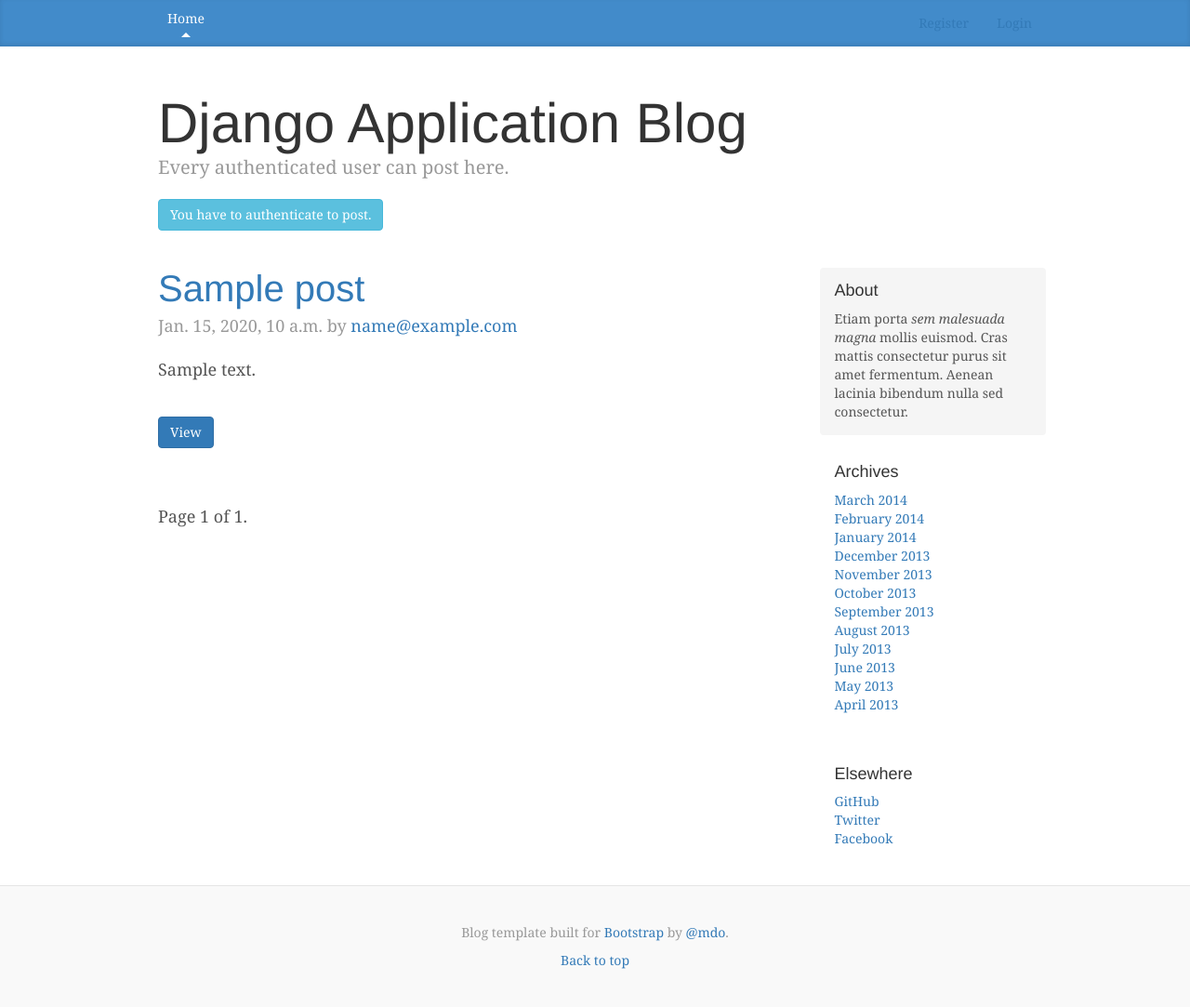
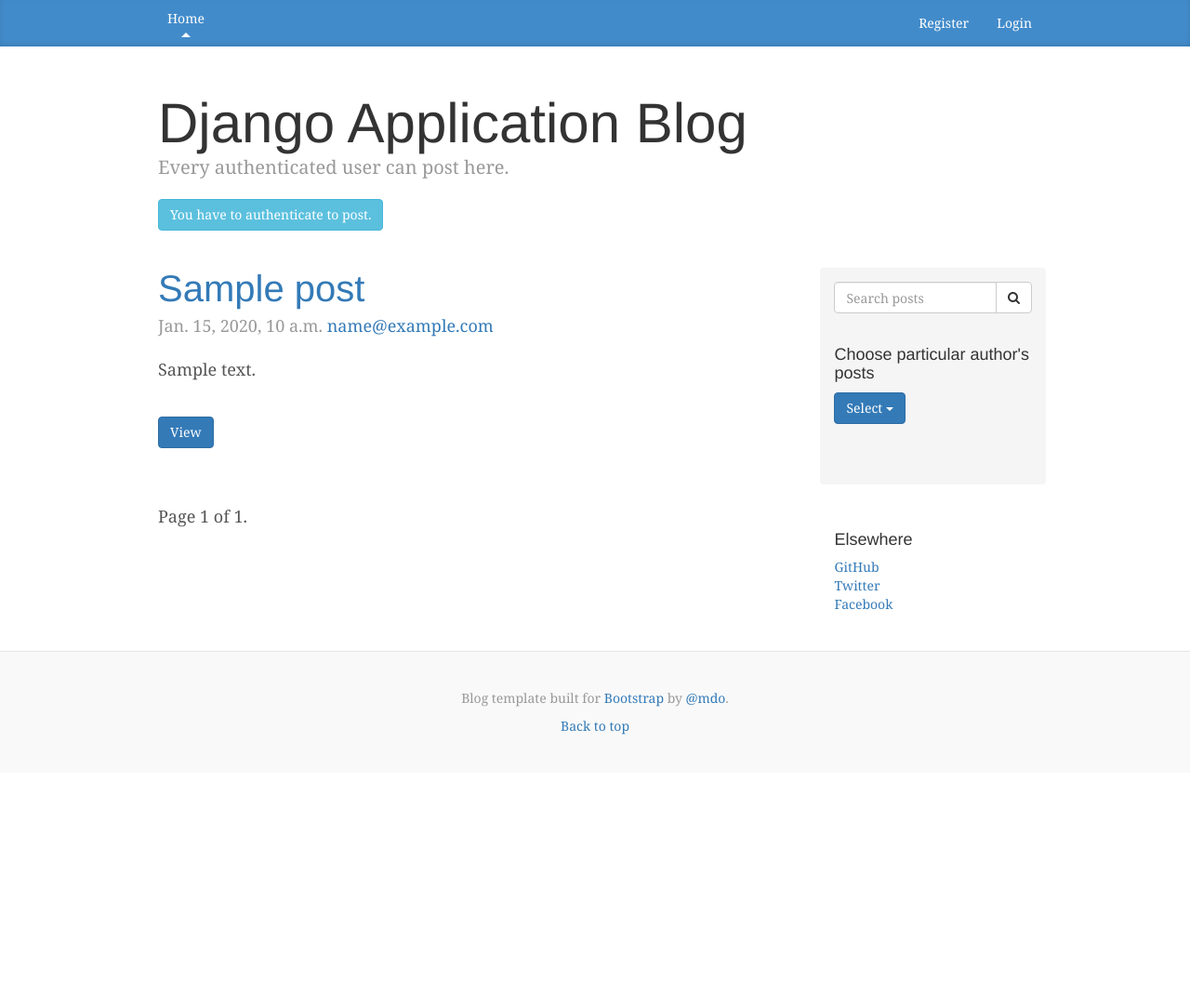
Before and after one commit to sashkozab/restapi_app, a Django app: page / in a window 1280 px wide. Shown: the whole page at 93% size. After the commit the page ends 790 px from the top, so only its background shows below. Run offline with Django 3.2, Linux system fonts and the light colour scheme; tables that the repository leaves empty hold one stand-in row (values such as "Sample post"); some libraries are stand-ins or nearby versions.

Commit message:
create and debug posts searching functionality

```diff
--- a/accounts/forms.py
+++ b/accounts/forms.py
@@ -31,6 +31,7 @@ class UserCreationForm(forms.ModelForm):
         # Save the provided password in hashed format
         user = super(UserCreationForm, self).save(commit=False)
         user.set_password(self.cleaned_data["password1"])
+        print("It should be hashed.")
         if commit:
             user.save()
         return user
--- a/accounts/views.py
+++ b/accounts/views.py
@@ -6,6 +6,7 @@ from django.contrib.auth import (
 
     )
 from django.shortcuts import render, redirect
+from django.contrib.auth import update_session_auth_hash
 
 from .forms import UserCreationForm, UserChangeForm, UserLoginForm
 
@@ -14,6 +15,7 @@ def login_view(request):
     next = request.GET.get('next')
     title = "Login"
     form = UserLoginForm(request.POST or None)
+    print("Form", form)
     print("Hello")
     print("is form valid: ", form.is_valid())
     if form.is_valid():
@@ -38,6 +40,7 @@ def register_view(request):
         password = form.cleaned_data.get('password')
         user.set_password(password)
         user.save()
+        update_session_auth_hash(request, user)
         new_user = authenticate(username=user.email, password=password)
         login(request, new_user)
         if next:
--- a/posts/views.py
+++ b/posts/views.py
@@ -8,55 +8,71 @@ from django.http import HttpResponse, HttpResponseRedirect, Http404
 from django.db.models import Q
 from .models import Post
 from .forms import PostForm
+from accounts.models import MyUser
 
 def home(request):
-	today = timezone.now().date()
-	queryset_list = Post.objects.all() #.order_by("-timestamp")
+    today = timezone.now().date()
+    queryset_list = Post.objects.all() #.order_by("-timestamp")
+    queryset_list_accounts = MyUser.objects.all()
+    print("queryset_list_accounts: ", queryset_list_accounts)
+    print("queryset_list: ", queryset_list)
+    all_emails = MyUser.objects.values_list('email', flat=True)
 
-	query = request.GET.get("q")
-	if query:
-		queryset_list = queryset_list.filter(
-				Q(title__icontains=query)|
-				Q(content__icontains=query)|
-				Q(user__icontains=query)
-				).distinct()
-	paginator = Paginator(queryset_list, 5) # Show 5 contacts per page
-	page_request_var = "page"
-	page = request.GET.get(page_request_var)
-	try:
-		queryset = paginator.page(page)
-	except PageNotAnInteger:
-		# If page is not an integer, deliver first page.
-		queryset = paginator.page(1)
-	except EmptyPage:
-		# If page is out of range (e.g. 9999), deliver last page of results.
-		queryset = paginator.page(paginator.num_pages)
+    print(all_emails)
+    [print(obj.user_id) for obj in queryset_list]
 
+    query = request.GET.get("q")
+    query_author = request.GET.get("author")
+    if query:
+        queryset_list = queryset_list.filter(
+                Q(title__icontains=query)|
+                Q(content__icontains=query)
+                ).distinct()
 
-	context = {
-		"object_list": queryset,
-		"title": "List",
-		"page_request_var": page_request_var,
-		"today": today,
-	}
-	return render(request, "home.html", context)
+    print(queryset_list)
+    if query_author:
+        particular_email = MyUser.objects.get(email = query_author)
+        particular_email_id = particular_email.id
+        post_objects = Post.objects.filter(user_id = particular_email_id)
+        queryset_list = post_objects
+    paginator = Paginator(queryset_list, 5) # Show 5 contacts per page
+    page_request_var = "page"
+    page = request.GET.get(page_request_var)
+    try:
+        queryset = paginator.page(page)
+    except PageNotAnInteger:
+        # If page is not an integer, deliver first page.
+        queryset = paginator.page(1)
+    except EmptyPage:
+        # If page is out of range (e.g. 9999), deliver last page of results.
+        queryset = paginator.page(paginator.num_pages)
+
+    [print(obj.user.__class__) for obj in queryset]
+
+    context = {
+        "object_list": queryset,
+        "authors_list": all_emails,
+        "page_request_var": page_request_var,
+        "today": today,
+    }
+    return render(request, "home.html", context)
 
 def post_create(request):
-	if not request.user.is_authenticated:
-		raise Http404
+    if not request.user.is_authenticated:
+        raise Http404
 
-	form = PostForm(request.POST or None, request.FILES or None)
-	if form.is_valid():
-		instance = form.save(commit=False)
-		instance.user = request.user
-		instance.save()
-		# message success
-		messages.success(request, "Successfully Created")
-		return HttpResponseRedirect(instance.get_absolute_url())
-	context = {
-		"form": form,
-	}
-	return render(request, "post_form.html", context)
+    form = PostForm(request.POST or None, request.FILES or None)
+    if form.is_valid():
+        instance = form.save(commit=False)
+        instance.user = request.user
+        instance.save()
+        # message success
+        messages.success(request, "Successfully Created")
+        return HttpResponseRedirect(instance.get_absolute_url())
+    context = {
+        "form": form,
+    }
+    return render(request, "post_form.html", context)
 
 def post_detail(request, slug=None):
     instance = get_object_or_404(Post, slug=slug)
@@ -69,29 +85,29 @@ def post_detail(request, slug=None):
     return render(request, "post_detail.html", context)
 
 def post_update(request, slug=None):
-	instance = get_object_or_404(Post, slug=slug)
-	if request.user.is_authenticated and request.user != instance.user:
-		raise Http404
-	form = PostForm(request.POST or None, request.FILES or None, instance=instance)
-	if form.is_valid():
-		instance = form.save(commit=False)
-		instance.save()
-		messages.success(request, "Item Saved", extra_tags='html_safe')
-		return HttpResponseRedirect(instance.get_absolute_url())
+    instance = get_object_or_404(Post, slug=slug)
+    if request.user.is_authenticated and request.user != instance.user:
+        raise Http404
+    form = PostForm(request.POST or None, request.FILES or None, instance=instance)
+    if form.is_valid():
+        instance = form.save(commit=False)
+        instance.save()
+        messages.success(request, "Item Saved", extra_tags='html_safe')
+        return HttpResponseRedirect(instance.get_absolute_url())
 
-	context = {
-		"title": instance.title,
-		"instance": instance,
-		"form":form,
-	}
-	return render(request, "post_form.html", context)
+    context = {
+        "title": instance.title,
+        "instance": instance,
+        "form":form,
+    }
+    return render(request, "post_form.html", context)
 
 
 
 def post_delete(request, slug=None):
-	instance = get_object_or_404(Post, slug=slug)
-	if request.user.is_authenticated and request.user != instance.user:
-		raise Http404
-	instance.delete()
-	messages.success(request, "Successfully deleted")
-	return redirect("home")
+    instance = get_object_or_404(Post, slug=slug)
+    if request.user.is_authenticated and request.user != instance.user:
+        raise Http404
+    instance.delete()
+    messages.success(request, "Successfully deleted")
+    return redirect("home")
--- a/restapi_app/settings.py
+++ b/restapi_app/settings.py
@@ -108,7 +108,6 @@ AUTH_USER_MODEL = 'accounts.MyUser'
 
 AUTHENTICATION_BACKENDS = (
     'accounts.backends.SettingsBackend',
-    'django.contrib.auth.backends.ModelBackend',
 )
 
 
--- a/static/css/custom.css
+++ b/static/css/custom.css
@@ -164,3 +164,6 @@ h6, .h6 {
 .blog-footer p:last-child {
   margin-bottom: 0;
 }
+ul li a {
+  color: white;
+}
--- a/templates/base.html
+++ b/templates/base.html
@@ -15,6 +15,8 @@
 
     <!-- Bootstrap core CSS -->
      <link rel="stylesheet" href="https://maxcdn.bootstrapcdn.com/bootstrap/3.3.7/css/bootstrap.min.css" integrity="sha384-BVYiiSIFeK1dGmJRAkycuHAHRg32OmUcww7on3RYdg4Va+PmSTsz/K68vbdEjh4u" crossorigin="anonymous">
+
+    <link href="https://maxcdn.bootstrapcdn.com/font-awesome/4.7.0/css/font-awesome.min.css" rel="stylesheet">
 
     <!-- IE10 viewport hack for Surface/desktop Windows 8 bug -->
     <link href="../../assets/css/ie10-viewport-bug-workaround.css" rel="stylesheet">
--- a/templates/home.html
+++ b/templates/home.html
@@ -27,7 +27,7 @@
 
           <div class="blog-post">
             <h2 class="blog-post-title"><a href='{{ obj.get_absolute_url }}'>{{ obj.title }}</a></h2>
-            <p class="blog-post-meta">{{ obj.timestamp }} by <a href="#">{{ obj.user }}</a></p>
+            <p class="blog-post-meta">{{ obj.timestamp }} <a href="#">{{ obj.user }}</a></p>
 
             <p class="content-prewiew-truncate content-markdown post-detail-item">{{ obj.content|truncatechars_html:320 }}</p><br/>
             <a href="{{ obj.get_absolute_url }}" class="btn btn-primary" role="button">View</a>
--- a/templates/navbar.html
+++ b/templates/navbar.html
@@ -24,15 +24,15 @@
               <button type='submit' class='btn btn-default'>Login</button>
           </form>
           {% endif %} -->
-          <ul class="nav navbar-nav navbar-right">
+            <ul class="nav navbar-nav navbar-right">
 
-          {% if not request.user.is_authenticated %}
-        <li class=''><a href='{% url "register" %}'>Register</a></li>
-        <li class=''><a href='{% url "login" %}'>Login</a></li>
-        {% else %}
-        <li class=''><a href='{% url "logout" %}'>Logout</a></li>
-        {% endif %}
-    </ul>
+          		{% if not request.user.is_authenticated %}
+        		<li><a href='{% url "register" %}'>Register</a></li>
+        		<li><a href='{% url "login" %}'>Login</a></li>
+        		{% else %}
+        		<li><a href='{% url "logout" %}'>Logout</a></li>
+        		{% endif %}
+    		</ul>
 
 
         </nav>
--- a/templates/sidebar.html
+++ b/templates/sidebar.html
@@ -1,24 +1,36 @@
           <div class="sidebar-module sidebar-module-inset">
-            <h4>About</h4>
-            <p>Etiam porta <em>sem malesuada magna</em> mollis euismod. Cras mattis consectetur purus sit amet fermentum. Aenean lacinia bibendum nulla sed consectetur.</p>
+            <form method='GET' action='' class='row form-sidebar'>
+              <div class='col-sm-12'>
+                  <div class='input-group'>
+                      <input class='form-control' type='text' name='q' placeholder='Search posts'
+                      value='{{ request.GET.q }}'/>
+                      <span class='input-group-btn'>
+                          <!-- <input class='btn btn-default' type='submit' value='Search' /> -->
+                          <button class='btn btn-default' type='submit'><i class="fa fa-search"></i></button>
+                      </span>
+                  </div>
+              </div>
+            </form><br>
+           <div class="sidebar-module">
+            <h4>Choose particular author's posts</h4>
+            <div class="btn-group">
+              <button type="button" class="btn btn-primary dropdown-toggle" data-toggle="dropdown" aria-haspopup="true" aria-expanded="false">
+                {% if request.GET.author %} {{ request.GET.author }} {% else %} Select {% endif %} <span class="caret"></span>
+              </button>
+              <ul class="dropdown-menu">
+              <li><a href="/">All authors</a></li>
+              {% for author in authors_list %}
+              <li><a href="/?author={{ author }}">{{ author }}</a></li>
+              {% endfor %}
+              </ul>
+            </div>
           </div>
-          <div class="sidebar-module">
-            <h4>Archives</h4>
-            <ol class="list-unstyled">
-              <li><a href="#">March 2014</a></li>
-              <li><a href="#">February 2014</a></li>
-              <li><a href="#">January 2014</a></li>
-              <li><a href="#">December 2013</a></li>
-              <li><a href="#">November 2013</a></li>
-              <li><a href="#">October 2013</a></li>
-              <li><a href="#">September 2013</a></li>
-              <li><a href="#">August 2013</a></li>
-              <li><a href="#">July 2013</a></li>
-              <li><a href="#">June 2013</a></li>
-              <li><a href="#">May 2013</a></li>
-              <li><a href="#">April 2013</a></li>
-            </ol>
+          <br>
+
+
           </div>
+          <br>
+
           <div class="sidebar-module">
             <h4>Elsewhere</h4>
             <ol class="list-unstyled">
```
Also changed, not shown: accounts/backends.py (+7 -0 lines).
